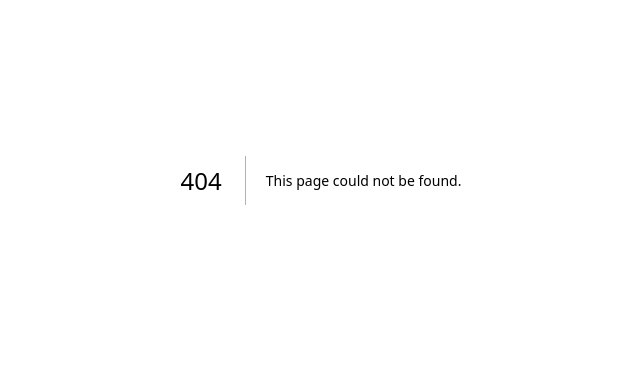
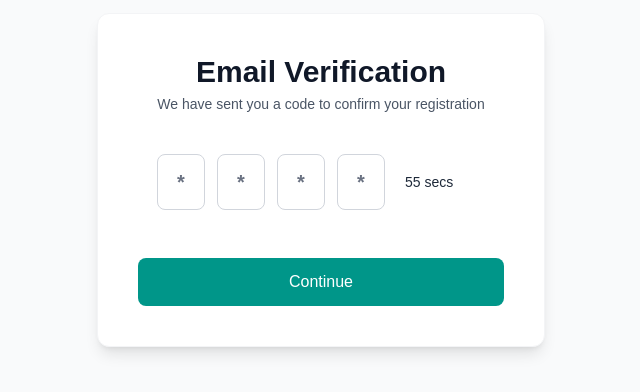
Before and after one commit to TeenGirlsinBlockchain/Techpadie, a Next.js app: page /email-verification in a window 1280 px wide. Before the commit this address had no page. Shown: the part 220-612 px from the top of the page, without its empty margins (319-959 px from the left). Built offline with nearby package versions, Linux system fonts and the light colour scheme.

Commit message:
did email verification page

```diff
--- /dev/null
+++ b/app/email-verification/page.tsx
@@ -0,0 +1,115 @@
+// app/email-verification/page.tsx
+"use client";
+
+import { useState, useEffect, useCallback } from 'react';
+
+export default function EmailVerificationPage() {
+  // State for the countdown timer, starting at 60 seconds (1 minute)
+  const [seconds, setSeconds] = useState(60);
+
+  // The timerFinished state is no longer strictly needed if we derive it from 'seconds'
+  const timerFinished = seconds === 0;
+
+  useEffect(() => {
+    // If the timer is finished (seconds === 0), do not start or continue the interval
+    if (seconds === 0) {
+      return;
+    }
+
+    // Set up the interval to decrement the timer every second
+    const interval = setInterval(() => {
+      // Use the functional update form of setState for safe state management
+      // This is the core fix: update seconds directly in the interval
+      setSeconds(prevSeconds => prevSeconds - 1);
+    }, 1000);
+
+    // Clean up the interval when the component unmounts or the effect re-runs
+    // This is clean and avoids the synchronous setState warning.
+    return () => clearInterval(interval);
+  }, [seconds]); // Dependency array: Re-run only if 'seconds' changes, though in this case,
+                // we mainly rely on the cleanup function. Keeping it simple as [seconds] works fine for this purpose.
+
+  // Function to format seconds into 'XX secs'
+  const formatTime = (time: number) => {
+    return `${time} sec${time !== 1 ? 's' : ''}`;
+  };
+
+  const handleResend = useCallback(() => {
+    console.log("Resending verification code...");
+
+    // Reset the timer state after resending
+    setSeconds(60);
+  }, []);
+
+  const handleSubmit = (e: React.FormEvent) => {
+    e.preventDefault();
+    console.log("Verifying code...");
+  }
+
+  return (
+    <div className="min-h-screen flex items-center justify-center bg-gray-50 p-4 sm:p-6">
+      <div className="w-full max-w-md bg-white p-8 sm:p-10 rounded-xl shadow-lg border border-gray-100 text-center">
+
+        {/* Header Section */}
+        <header className="mb-10 text-center">
+          <h1 className="text-3xl font-inter font-semibold text-gray-900">
+            Email Verification
+          </h1>
+          <p className="text-sm text-gray-600 mt-1">
+            We have sent you a code to confirm your registration
+          </p>
+        </header>
+
+        {/* Verification Form */}
+        <form className="space-y-8" onSubmit={handleSubmit}>
+
+          {/* Code Input Fields */}
+          <div className="flex justify-center items-center gap-3">
+            {Array.from({ length: 4 }).map((_, index) => (
+              <input
+                key={index}
+                type="text"
+                maxLength={1}
+                placeholder="*"
+                className="w-12 h-14 text-center text-xl font-inter font-bold rounded-lg border border-gray-300 bg-white text-gray-900 placeholder-gray-500 focus:outline-none focus:ring-2 focus:ring-sky-500"
+                aria-label={`Digit ${index + 1}`}
+              />
+            ))}
+
+            {/* Timer / Resend Text */}
+            <div className="text-sm w-20 text-left font-lexend text-gray-600 ml-2">
+              {/* Derive the UI text directly from the 'seconds' state */}
+              {timerFinished ? (
+                <>
+                  Didn&apos;t get it?
+                </>
+              ) : (
+                <span className="font-medium text-gray-800">
+                    {formatTime(seconds)}
+                </span>
+              )}
+            </div>
+          </div>
+
+          {/* Conditional Button */}
+          {timerFinished ? (
+            <button
+              type="button"
+              onClick={handleResend}
+              className="w-full mt-4 px-6 py-3 rounded-lg bg-teal-600 text-white font-inter font-medium hover:bg-teal-700 transition focus:outline-none focus:ring-4 focus:ring-teal-500 focus:ring-opacity-50"
+            >
+              Resend code
+            </button>
+          ) : (
+            <button
+              type="submit"
+              className="w-full mt-4 px-6 py-3 rounded-lg bg-teal-600 text-white font-inter font-medium hover:bg-teal-700 transition focus:outline-none focus:ring-4 focus:ring-teal-500 focus:ring-opacity-50"
+            >
+              Continue
+            </button>
+          )}
+        </form>
+      </div>
+    </div>
+  );
+}
```
